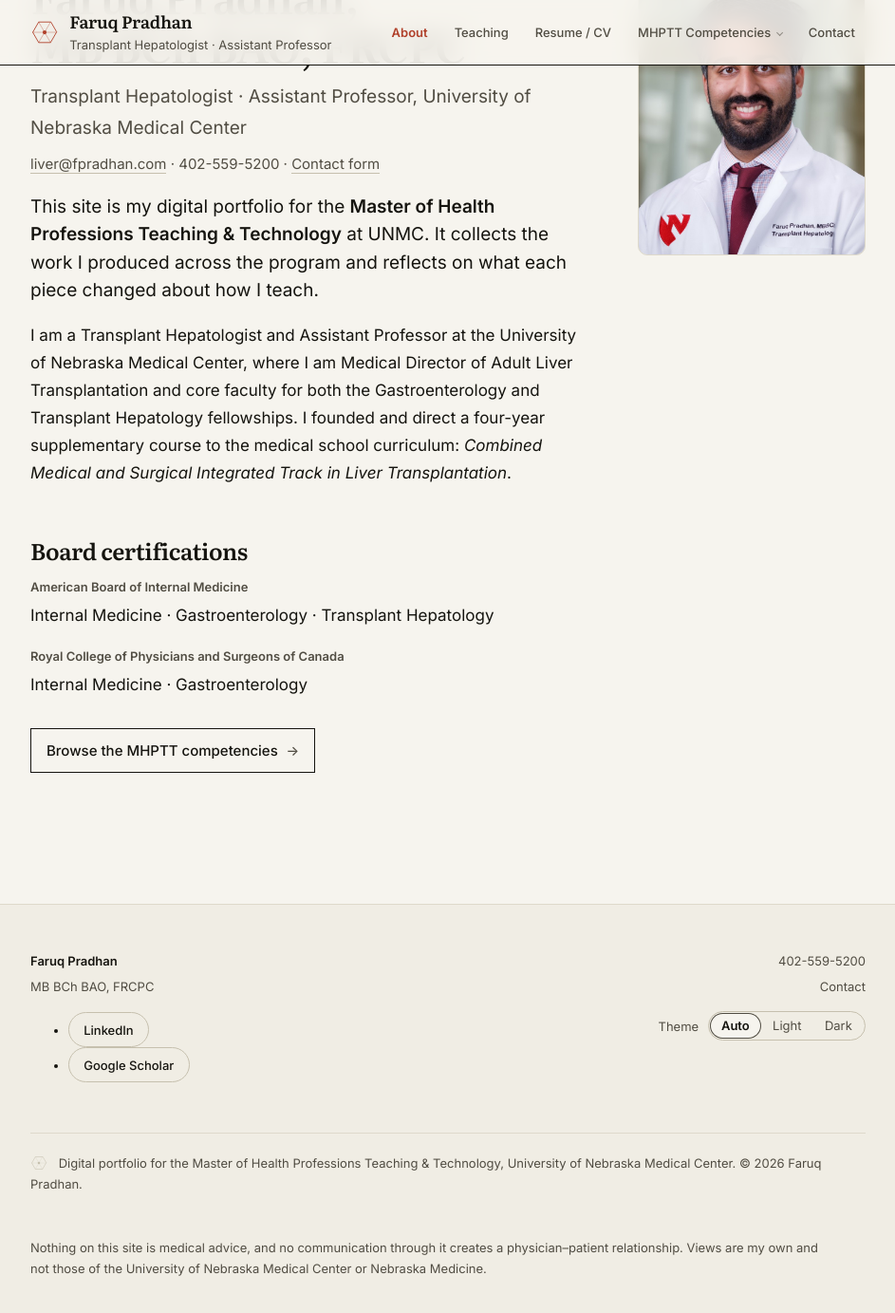
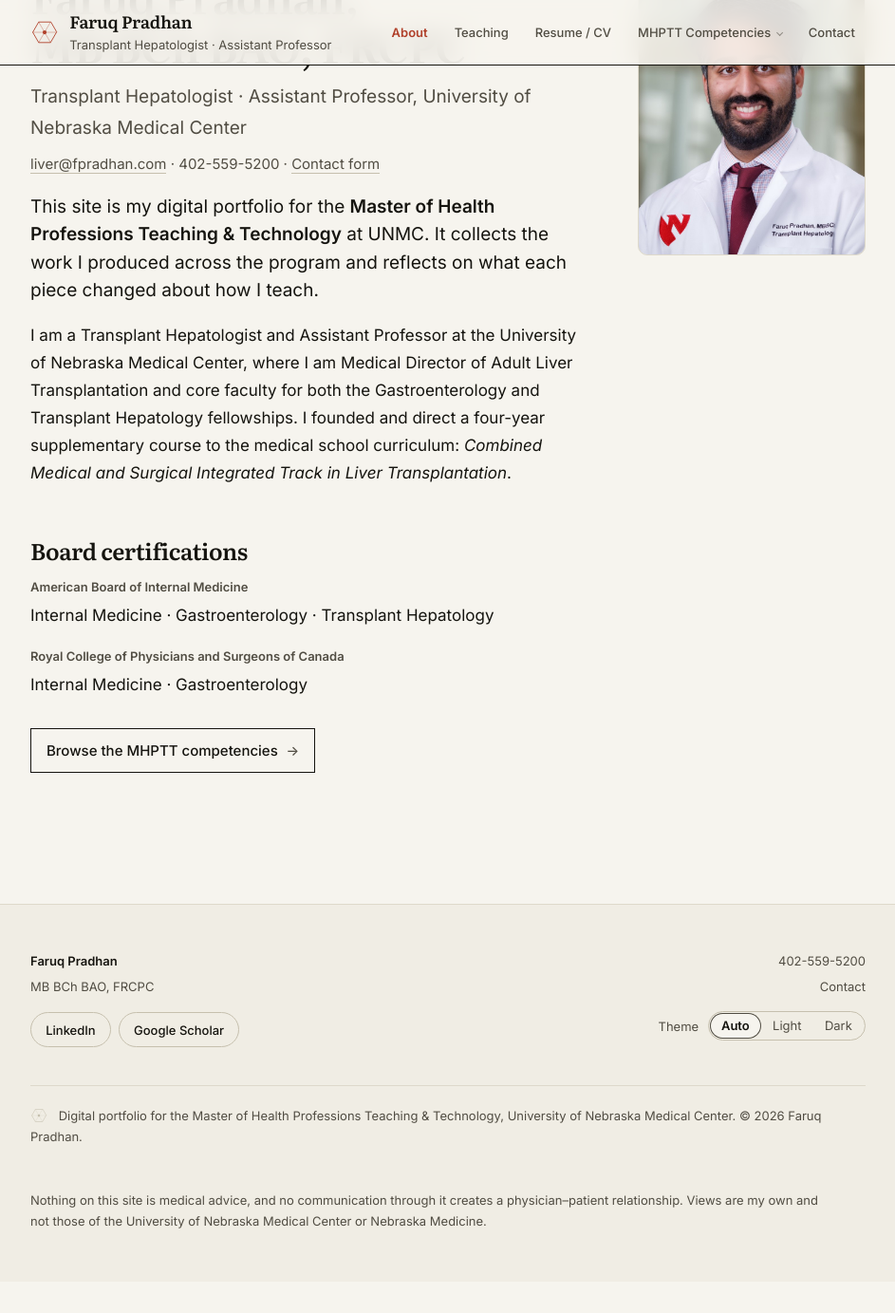
Before and after one commit to fpradhan/fpradhan.github.io, a Jekyll site: the page built from index.md, in a window 1280 px wide and 1400 px high, scrolled down 172 px. Shown: the top 1383 px of the window at 95% size, without its empty margins (168-1111 px from the left). Built offline with Jekyll 4.4.1, drawn with Linux system fonts in a browser that asks for light colours; after the commit the page ends 1522 px from its top, so only the background shows below that.

Commit message:
Remove the bullets from the footer's profile links
The footer's LinkedIn and Google Scholar buttons showed list bullets and a
40px indent, and stacked one above the other. The rules that strip a list
of its bullets lived under .prose, and the footer sits outside .prose.
They now sit on .links itself, so the footer gets a row of buttons like
the one under "Elsewhere" on /contact/; that copy measures identically
before and after. The footer's inline margin moves into the stylesheet.

Co-Authored-By: Claude Opus 5.5 <noreply@anthropic.com>
Claude-Session: https://claude.ai/code/session_01SajNJDGDkt5q5fCgsPRcNk

```diff
--- a/_includes/footer.html
+++ b/_includes/footer.html
@@ -4,7 +4,7 @@
       <p class="footer-name">{{ site.title }}</p>
       <p class="footer-meta">{{ site.tagline }}</p>
       {%- if site.profiles and site.profiles.size > 0 %}
-      <ul class="links" style="margin-top:1rem">
+      <ul class="links">
         {%- for p in site.profiles %}
         <li><a href="{{ p.url }}"{% unless p.url contains site.url %} rel="me noopener"{% endunless %}>{{ p.name }}</a></li>
         {%- endfor %}
--- a/assets/css/style.css
+++ b/assets/css/style.css
@@ -831,10 +831,14 @@ code{font-size:.85em;background:var(--surface-2);padding:.15em .38em;
 }
 .prose .notice strong{color:var(--ink)}
 
-/* Inline list of external profiles */
-.prose .links{list-style:none;margin:1rem 0 1.5rem;padding:0;
-  display:flex;flex-wrap:wrap;gap:.5rem}
+/* Inline list of external profiles, under "Elsewhere" on /contact/ and in the
+   footer. The list rules sit on .links itself rather than under .prose, so the
+   footer copy, which is outside .prose, gets them too. */
+.links{list-style:none;padding:0;display:flex;flex-wrap:wrap;gap:.5rem}
+.links li{margin:0}
+.prose .links{margin:1rem 0 1.5rem;padding:0}   /* outranks .prose ul's indent */
 .prose .links li{margin:0}
+.site-footer .links{margin:1rem 0 0}
 .links a{display:inline-flex;align-items:center;gap:.45rem;
   font-size:var(--t-sm);font-weight:500;text-decoration:none;color:var(--ink);
   border:1px solid var(--rule-strong);border-radius:100px;padding:.4rem .95rem;
```
